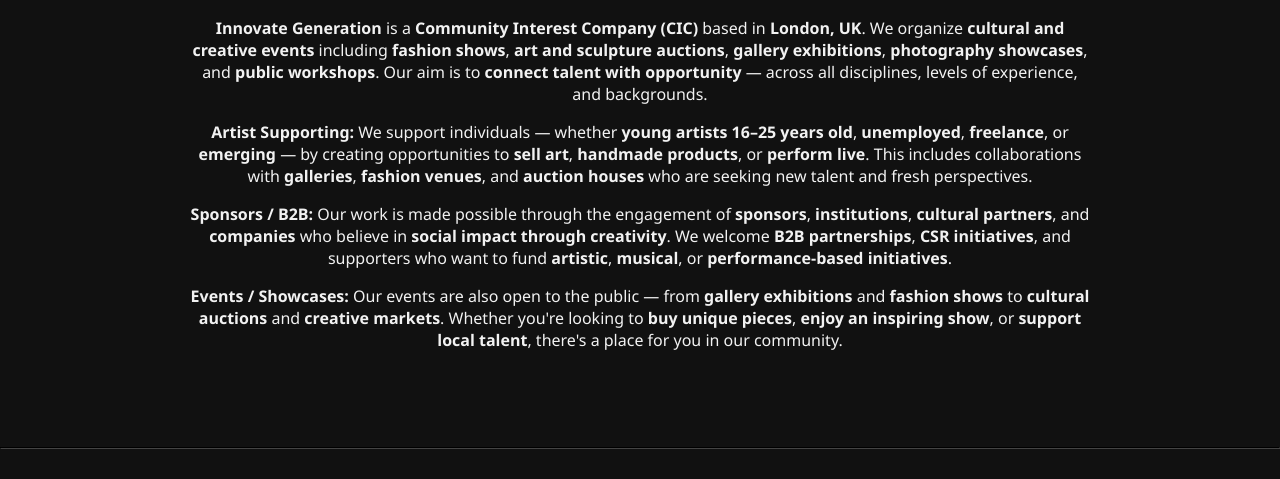
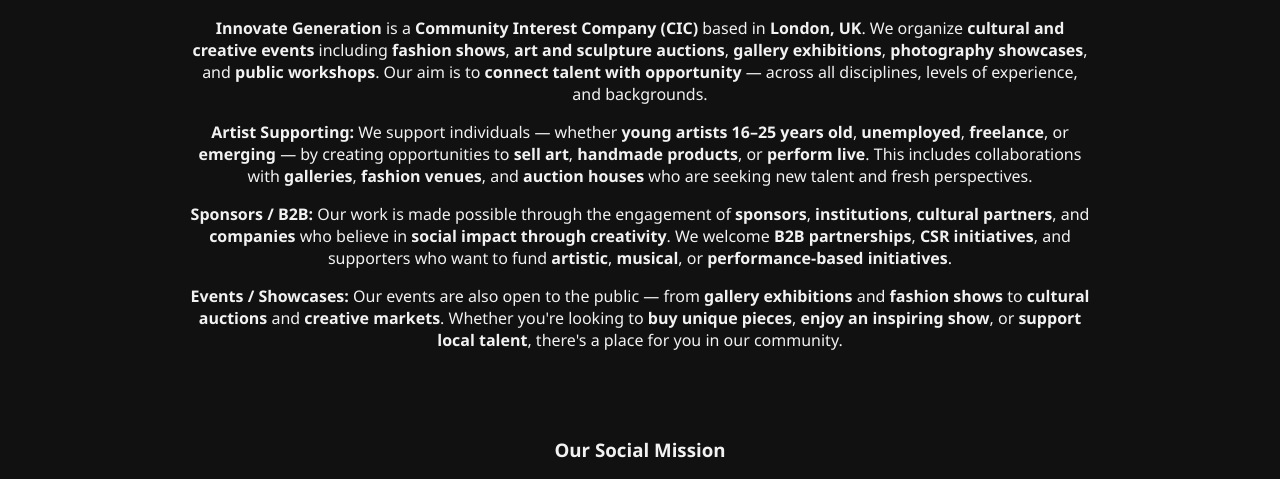
Before and after one commit to HavanaMi/Innovate-Generation, a plain HTML site: page about.html in a window 1280 px wide. Shown: the part 304-783 px from the top of the page. Drawn offline with Linux system fonts and the light colour scheme.

Commit message:
Update about.html

```diff
--- a/about.html
+++ b/about.html
@@ -128,8 +128,6 @@
   </div>
 </section>
 
-    <hr style="margin: 40px 0; border-color: #444;">
-
     <h3 style="margin-top: 30px;">Our Social Mission</h3>
     <p><strong>Innovate Generation</strong> exists to promote creativity as a tool for social inclusion, opportunity, and personal growth. Through cultural production and access to real audiences, we help creative people thrive in their craft and gain professional momentum.</p>
 
```
